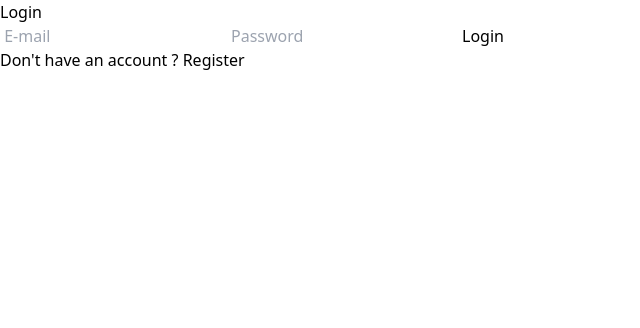
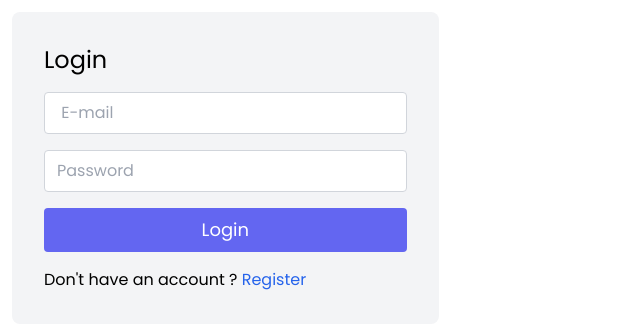
Before and after one commit to maykaltenev/swm-final-project, a React (Create React App) app in the folder client/: page /login in a window 1280 px wide. Shown: the top 328 px of the page, without its empty margins (0-640 px from the left). Built offline with nearby package versions, Linux system fonts and the light colour scheme.

Commit message:
login page css done

```diff
--- a/client/src/components/Login/Login.jsx
+++ b/client/src/components/Login/Login.jsx
@@ -13,10 +13,12 @@
   return (
     <div>
       <form onSubmit={handleLogin}>
-        <div>
-          <p>Login</p>
+        <div className="lg:w-2/6 md:w-1/2 bg-gray-100 rounded-lg p-8 flex flex-col m-3 w-full  m-10 font-poppins">
+          <p className="title-font text-2xl mb-4">Login</p>
           <p>{error}</p>
+          <div class="relative mb-4">
           <input
+          className="w-full bg-white rounded border border-gray-300 focus:border-indigo-500 focus:ring-2 focus:ring-indigo-200 text-base outline-none text-gray-700 py-1 px-3 leading-8 transition-col"
             label="Email"
             placeholder=" E-mail"
             type="email"
@@ -24,7 +26,10 @@
             name="email"
             required
           />
+          </div>
+          <div class="relative mb-4">
           <input
+          className="w-full bg-white rounded border border-gray-300 focus:border-indigo-500 focus:ring-2 focus:ring-indigo-200 text-base outline-none text-gray-700 py-1 px-3 leading-8 transition-colors duration-200 ease-in-out"
             label="Password"
             placeholder="Password"
             type="password"
@@ -32,11 +37,12 @@
             name="password"
             required
           />
-          <button type="submit">Login</button>
+           </div>
+          <button  className="text-white bg-indigo-500 border-0 py-2 px-8 focus:outline-none hover:bg-indigo-600 rounded text-lg mb-4" type="submit">Login</button>
           <p>
             Don't have an account ?{" "}
             {
-              <Link variant="contained" to="/">
+              <Link className="text-blue-600 hover:text-primary-bg" variant="contained" to="/">
                 Register
               </Link>
             }
```
